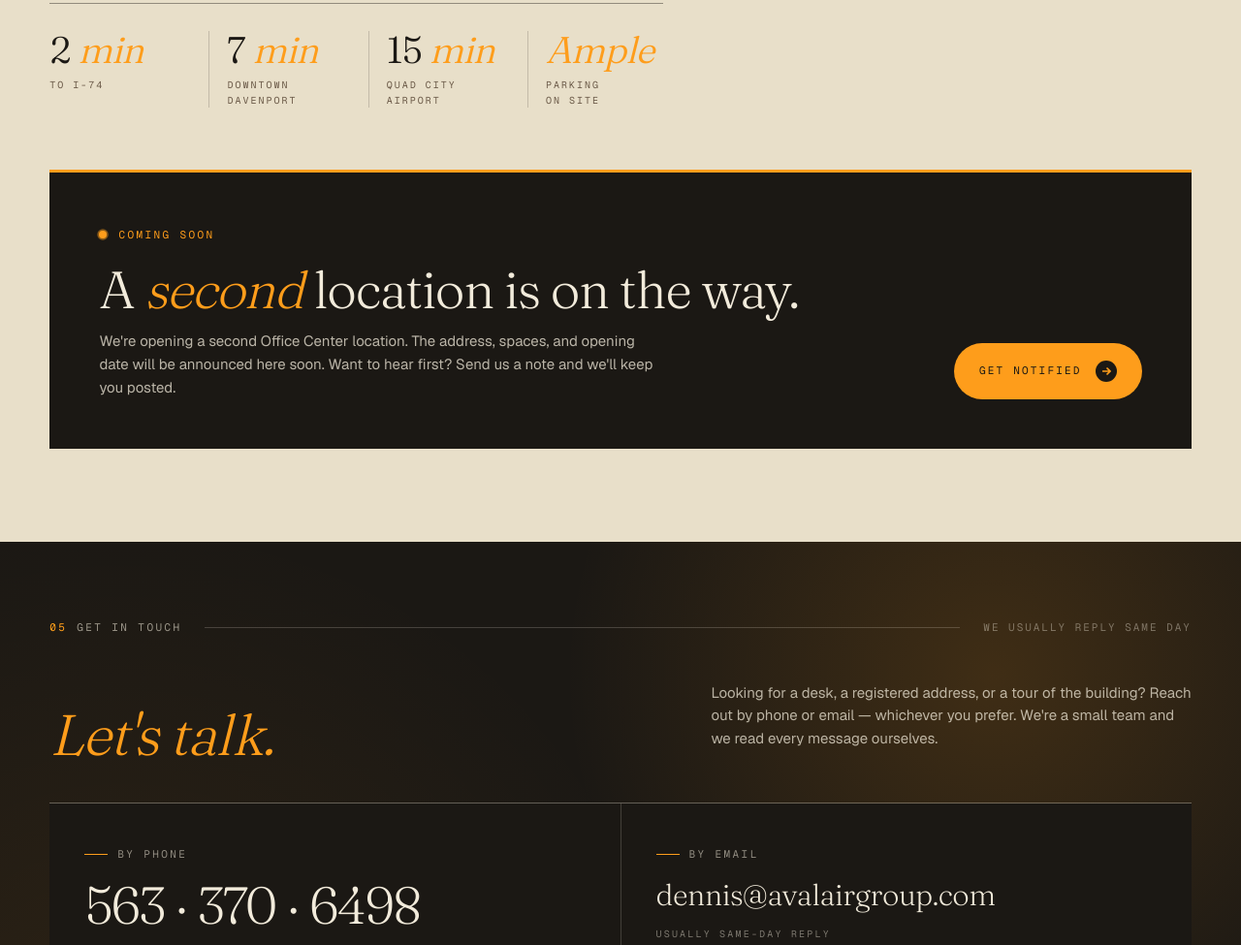
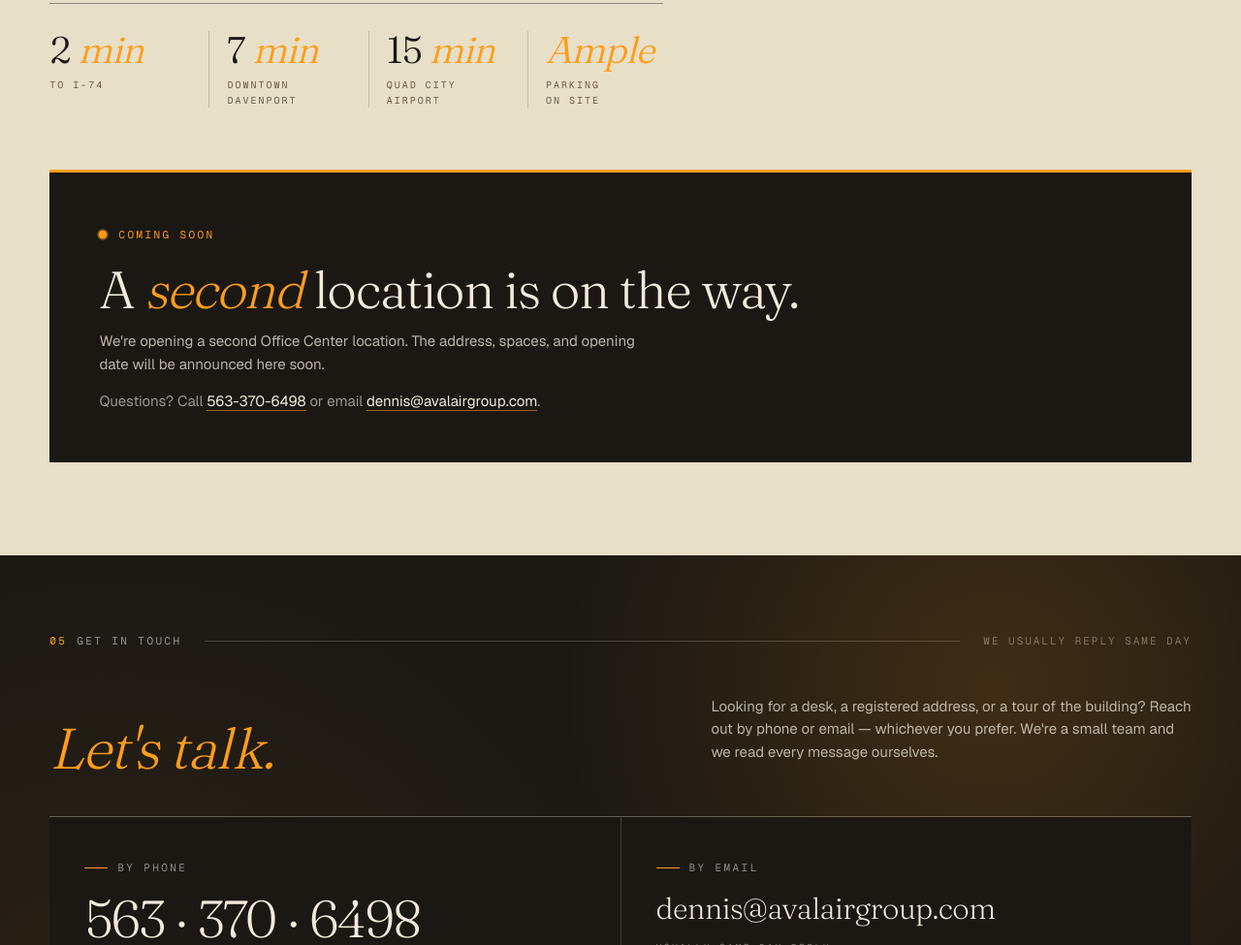
Before and after one commit to webarysites/bettendorf-office-center, a plain HTML site: page index.html in a window 1280 px wide. Shown: the part 4540-5515 px from the top of the page at 97% size. Drawn offline with nearby package versions, Linux system fonts and the light colour scheme.

Commit message:
Replace Get notified button with plain contact line
Co-Authored-By: Claude Opus 5.5 <noreply@anthropic.com>

```diff
--- a/index.html
+++ b/index.html
@@ -678,10 +678,6 @@
     background: var(--ink);
     color: var(--bone);
     padding: clamp(28px, 4vw, 52px);
-    display:grid;
-    grid-template-columns: minmax(0, 1fr) auto;
-    gap: clamp(24px, 4vw, 56px);
-    align-items:end;
     border-top: 3px solid var(--orange);
     scroll-margin-top: 96px;
   }
@@ -710,6 +706,13 @@
     font-size: clamp(15px, 1.1vw, 17px);
     line-height: 1.6;
   }
+  .next-loc p.nl-contact{ margin-top: 14px; color: rgba(242,235,219,.6) }
+  .next-loc .nl-contact a{
+    color: var(--bone);
+    border-bottom: 1px solid rgba(254,157,27,.55);
+    transition: color .25s ease, border-color .25s ease;
+  }
+  .next-loc .nl-contact a:hover{ color: var(--orange); border-color: var(--orange) }
 
   .nearby{
     margin-top: clamp(48px, 7vh, 76px);
@@ -996,7 +999,6 @@
     .sec-head .meta{ text-align:left }
     .location .addr-block .addr{ font-size: clamp(56px, 18vw, 96px) }
     .hero .soon-pill{ font-size: 9.5px; gap: 10px; padding: 8px 14px 8px 12px }
-    .next-loc{ grid-template-columns: 1fr; align-items:start }
   }
   @media (max-width: 420px){
     .pill-call span:not(.icon){ display:none }
@@ -1402,14 +1404,13 @@
         <h3>A <em>second</em> location is on the way.</h3>
         <p>
           We're opening a second Office Center location. The address, spaces,
-          and opening date will be announced here soon. Want to hear first?
-          Send us a note and we'll keep you posted.
+          and opening date will be announced here soon.
+        </p>
+        <p class="nl-contact">
+          Questions? Call <a href="tel:+15633706498">563-370-6498</a> or email
+          <a href="mailto:dennis@avalairgroup.com">dennis@avalairgroup.com</a>.
         </p>
       </div>
-      <a class="btn primary" href="mailto:dennis@avalairgroup.com?subject=Second%20location%20-%20please%20keep%20me%20posted">
-        <span>Get notified</span>
-        <span class="arr" aria-hidden="true"><svg viewBox="0 0 10 10" fill="none" stroke="currentColor" stroke-width="1.6"><path d="M1 5h8M5.5 1.5 9 5l-3.5 3.5"/></svg></span>
-      </a>
     </div>
   </div>
 </section>
```
